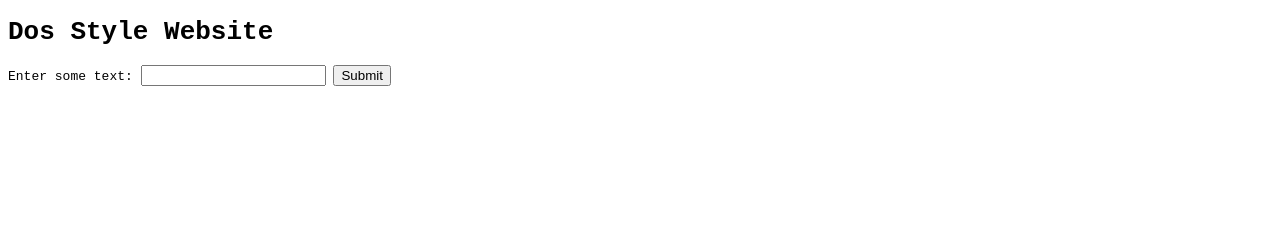
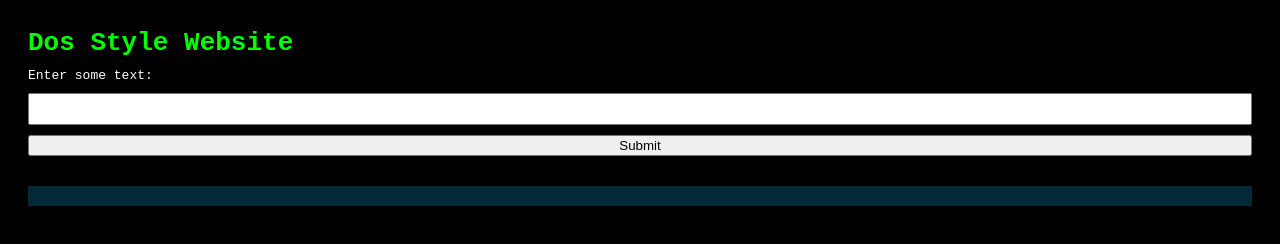
Before and after one commit to riviea/riviea.github.io, a plain HTML site: page index.html in a window 1280 px wide. Drawn offline with Linux system fonts and the light colour scheme.

Commit message:
Update index.html

```diff
--- a/index.html
+++ b/index.html
@@ -5,6 +5,36 @@
   <style>
     body {
       font-family: monospace;
+      color: white;
+      background-color: black;
+      padding: 20px;
+    }
+
+    h1 {
+      margin: 0 0 10px 0;
+      color: #00ff00;
+    }
+
+    form {
+      display: flex;
+      flex-direction: column;
+      margin-bottom: 20px;
+    }
+
+    label,
+    input {
+      margin: 0 0 10px 0;
+    }
+
+    #input {
+      padding: 5px 10px;
+      font-size: 16px;
+    }
+
+    #output {
+      padding: 10px;
+      background-color: #002b36;
+      color: #839496;
     }
   </style>
 </head>
```
